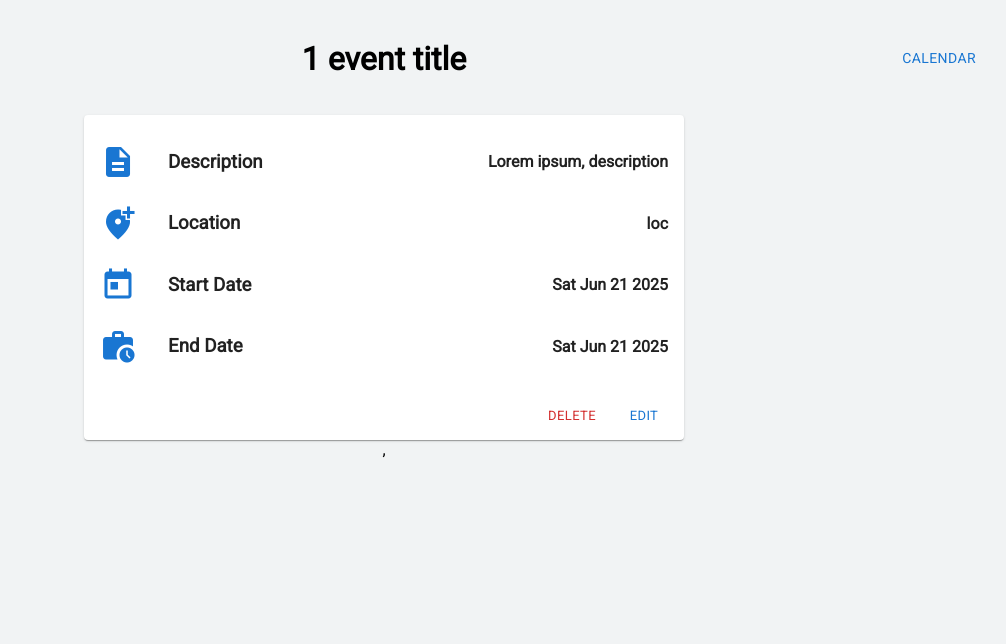
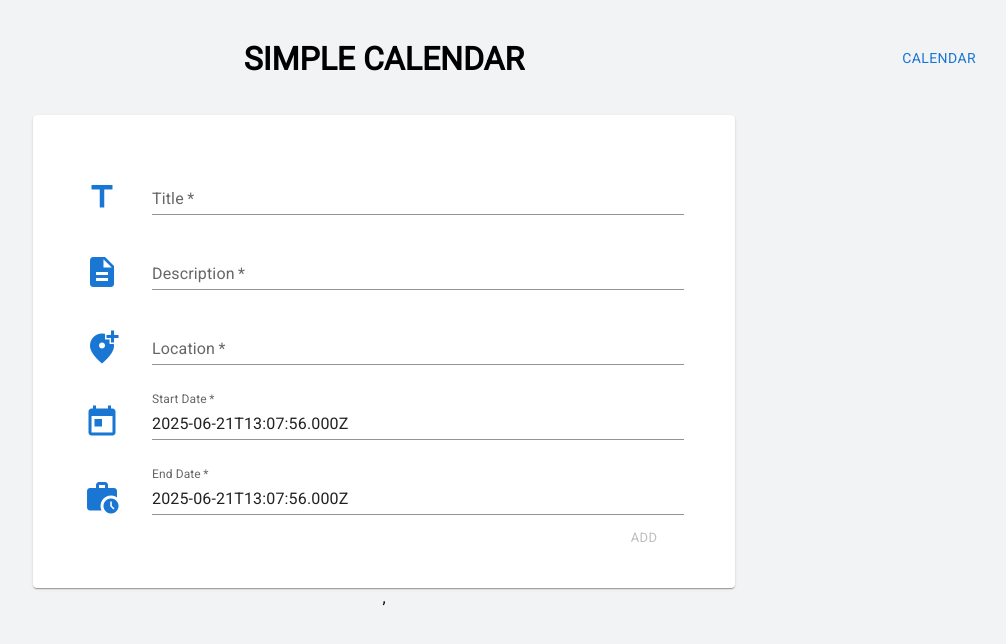
Before and after one commit to NeonMaliket/Test-Task-Simple-Calendar-System, a React (Vite) app in the folder simple-calendar-ui/: page /calendar/event/new in a window 1280 px wide. Shown: the top 644 px of the page, without its empty margins (256-1262 px from the left). Built offline with nearby package versions, Linux system fonts and the light colour scheme.

Commit message:
update with hooks and all pages

```diff
--- a/simple-calendar-ui/src/App.tsx
+++ b/simple-calendar-ui/src/App.tsx
@@ -3,14 +3,19 @@ import './App.css'
 import CalendarPage from './pages/CalendarPage'
 import EventDetailsPage from './pages/EventDetailsPage'
 import EditEventPage from './pages/EditEventPage'
+import Header from './components/Header'
+import { Box } from '@mui/material'
 
 function App() {
 
   return (
     <>
+      <Header title="SIMPLE CALENDAR" />
+      <Box height="3vw" />
       <Routes>
         <Route path='/calendar' element={<CalendarPage />}></Route>
         <Route path='/calendar/event/:id' element={<EventDetailsPage />}></Route>
+        <Route path='/calendar/event/new' element={<EditEventPage />}></Route>
         <Route path='/calendar/event/edit/:id' element={<EditEventPage />}></Route>
         <Route path='*' element={<CalendarPage />}></Route>
       </Routes>
--- /dev/null
+++ b/simple-calendar-ui/src/components/CardInput.tsx
@@ -0,0 +1,50 @@
+import { Box, FormControl, FormHelperText, Icon, TextField } from "@mui/material";
+import { useState, type FunctionComponent } from "react";
+
+interface CardInputProps {
+    label: string
+    value: string | null | undefined
+    icon: string
+    onChange: (text: string) => void
+}
+
+const CardInput: FunctionComponent<CardInputProps> = (props) => {
+
+    const [error, setError] = useState<string>('')
+
+    const onChange = (text: string) => {
+        if (!text) {
+            setError('Required')
+        } else {
+            setError('')
+        }
+        props.onChange(text)
+    }
+
+    return (<>
+        <Box display="flex" alignItems="flex-end" height="75px">
+            <Icon fontSize="large" color="primary">
+                {props.icon}
+            </Icon>
+            <Box mx={2} />
+            <FormControl error variant="standard" fullWidth>
+                <TextField
+                    required
+                    slotProps={{
+                        inputLabel: {
+                            shrink: Boolean(props.value)
+                        }
+                    }}
+                    label={props.label}
+                    variant="standard"
+                    value={props.value}
+                    fullWidth
+                    onChange={(event) => onChange(event.target.value)}
+                />
+                {(error && <FormHelperText>{error}</FormHelperText>)}
+            </FormControl>
+        </Box>
+    </>);
+}
+
+export default CardInput;
--- a/simple-calendar-ui/src/components/Header.tsx
+++ b/simple-calendar-ui/src/components/Header.tsx
@@ -1,14 +1,24 @@
 import { Box, Button } from "@mui/material";
 import type { FunctionComponent } from "react";
-import { useNavigate } from "react-router-dom";
+import { useLocation, useNavigate } from "react-router-dom";
+
+const CALENDAR_LOCATION = '/calendar'
+const ADD_EVENT_LOCATION = '/calendar/event/new'
 
 interface HeaderProps {
     title: string
 }
 
 const Header: FunctionComponent<HeaderProps> = (props: HeaderProps) => {
-    const navigate = useNavigate();
-    const onCalendarClick = () => navigate('/calendar');
+    const navigate = useNavigate()
+    const location = useLocation()
+
+    const onCalendarClick = () => navigate(CALENDAR_LOCATION)
+    const onAddEventClick = () => navigate(ADD_EVENT_LOCATION)
+
+    const isCalendarPage = () => {
+        return location.pathname === CALENDAR_LOCATION
+    }
 
     return (<>
         <Box display="flex" justifyContent="space-between" width="100%">
@@ -21,7 +31,8 @@ const Header: FunctionComponent<HeaderProps> = (props: HeaderProps) => {
                     margin: 0
                 }}
             >{props.title}</h1>
-            <Button onClick={onCalendarClick}>Calendar</Button>
+            {isCalendarPage() && <Button onClick={onAddEventClick}>Add Event</Button>}
+            {!isCalendarPage() && <Button onClick={onCalendarClick}>Calendar</Button>}
         </Box>
     </>);
 }
--- /dev/null
+++ b/simple-calendar-ui/src/hooks/EventHook.ts
@@ -0,0 +1,56 @@
+import { useState } from "react";
+import type { CalendarEvent } from "../types/CalendarEvent";
+
+// const URL = 'http://localhost:8080/api/calendar'
+
+const useEvents = () => {
+    const [events, setEvents] = useState<CalendarEvent[]>([
+        {
+            id: '1',
+            title: '7-8',
+            description: 'desc',
+            startDateTime: new Date(),
+            endDateTime: new Date(),
+            location: 'LOCATION'
+        },
+        {
+            id: '2',
+            title: '2-2',
+            description: 'desc',
+            startDateTime: new Date(),
+            endDateTime: new Date(),
+            location: 'LOCATION'
+        }
+    ])
+    const [errors] = useState<Error | null>()
+
+    const findById = (id: string) => {
+        const result = events.find((event) => event.id === id)
+        console.log("RESULT: ", result);
+
+        return result
+    }
+
+    const add = (event: CalendarEvent) => {
+        console.log("add: ", event)
+        const localEvents = events
+        localEvents.push(event)
+        setEvents(localEvents)
+        console.log("EVENTS: ", events)
+
+    }
+
+    const update = (id: string, event: CalendarEvent) => {
+        console.log("id: ", id)
+        console.log("update: ", event)
+    }
+
+    const remove = (id: string) => {
+        console.log("deletiong with id: ", id)
+
+    }
+
+    return { events, errors, add, update, remove, findById }
+}
+
+export default useEvents;
--- a/simple-calendar-ui/src/index.css
+++ b/simple-calendar-ui/src/index.css
@@ -10,8 +10,15 @@ header {
   justify-content: flex-start;
 }
 
+.center {
+  display: flex;
+  justify-content: center;
+  align-items: center;
+}
+
 .event-card {
-  width: 50%
+  width: 50%;
+  padding: 2vw 4vw;
 }
 
 .fc {
--- a/simple-calendar-ui/src/pages/CalendarPage.tsx
+++ b/simple-calendar-ui/src/pages/CalendarPage.tsx
@@ -1,44 +1,37 @@
-import type { EventClickArg, EventInput } from '@fullcalendar/core'
+import type { EventClickArg } from '@fullcalendar/core'
 
 import interactionPlugin from '@fullcalendar/interaction'
 import FullCalendar from '@fullcalendar/react'
 import timeGridPlugin from '@fullcalendar/timegrid'
 import dayGridPlugin from '@fullcalendar/daygrid'
-import React, { useState } from 'react'
+import React from 'react'
 import { useNavigate } from 'react-router-dom'
-
-const BACK_END_EVENTS = [
-    {
-        id: '1',
-        title: '7-8',
-        start: '2025-06-22T10:00:00',
-        end: '2025-06-22T18:00:00',
-        allDay: false,
-        extendedProps: {
-            description: 'Описание события',
-            location: 'Киев, офис 301',
-        },
-    },
-    {
-        id: '4',
-        title: '10-18',
-        start: '2025-06-22T07:00:00',
-        end: '2025-06-22T08:00:00',
-        allDay: false,
-        extendedProps: {
-            description: 'Описание события',
-            location: 'Киев, офис 301',
-        },
-    }
-]
+import useEvents from '../hooks/EventHook'
 
 const CalendarPage: React.FC = () => {
-    const [events] = useState<EventInput[]>(BACK_END_EVENTS)
+    const { events } = useEvents()
     const navigate = useNavigate()
 
     const handleEventClick = (clickInfo: EventClickArg) => {
         const id = clickInfo.event.id
         navigate(`/calendar/event/${id}`)
+    }
+
+    const calendarEvents = () => {
+        // 2025-06-22T10:00:00
+        return events.map((event) => {
+            return {
+                id: event.id ?? '',
+                title: event.title,
+                start: event.startDateTime?.toISOString(),
+                end: event.endDateTime?.toISOString(),
+                allDay: false,
+                extendedProps: {
+                    description: event.description,
+                    location: event.location,
+                },
+            }
+        })
     }
 
     return (
@@ -47,7 +40,7 @@ const CalendarPage: React.FC = () => {
                 plugins={[timeGridPlugin, interactionPlugin, dayGridPlugin]}
                 initialView="dayGridMonth"
                 selectable={true}
-                events={events}
+                events={calendarEvents()}
                 eventClick={handleEventClick}
                 headerToolbar={{
                     left: 'prev,next',
--- a/simple-calendar-ui/src/pages/EditEventPage.tsx
+++ b/simple-calendar-ui/src/pages/EditEventPage.tsx
@@ -1,12 +1,55 @@
-import type { FunctionComponent } from "react";
-import { useParams } from "react-router-dom";
-
+import { Button, Card, CardActions } from "@mui/material";
+import { useState, type FunctionComponent } from "react";
+import CardInput from "../components/CardInput";
+import useEvents from "../hooks/EventHook";
+import type { CalendarEvent } from "../types/CalendarEvent";
+import { useNavigate, useParams } from "react-router-dom";
 
 const EditEventPage: FunctionComponent = () => {
-    const { id } = useParams<string>()
+    const { id } = useParams()
+    const navigate = useNavigate()
+    const { add, update, findById } = useEvents()
+    const [event, setEvent] = useState<CalendarEvent>(id ? findById(id)! : {
+        id: null,
+        title: "",
+        description: "",
+        location: "",
+        startDateTime: new Date(),
+        endDateTime: new Date(),
+    });
+
+    const disabledButton = (): boolean => {
+        return (
+            !event.title.trim() ||
+            !event.description.trim() ||
+            !event.location.trim() ||
+            !event.startDateTime ||
+            !event.endDateTime
+        );
+    }
+
+    const addOrUpdate = () => {
+        if (id) {
+            update(id, event)
+        } else {
+            add(event)
+        }
+        navigate('/calendar')
+    }
 
     return (<>
-        EDIT EVENT {id}
+        <div className="center">
+            <Card className="event-card">
+                <CardInput label="Title" icon="title" value={event.title} onChange={(text) => setEvent({ ...event, title: text })} />
+                <CardInput label="Description" icon="description" value={event.description} onChange={(text) => setEvent({ ...event, description: text })} />
+                <CardInput label="Location" icon="add_location_alt" value={event.location} onChange={(text) => setEvent({ ...event, location: text })} />
+                <CardInput label="Start Date" icon="today" value={event.startDateTime?.toISOString()} onChange={(text) => setEvent({ ...event, startDateTime: new Date() })} />
+                <CardInput label="End Date" icon="work_history" value={event.endDateTime?.toISOString()} onChange={(text) => setEvent({ ...event, endDateTime: new Date() })} />
+                <CardActions sx={{ justifyContent: 'flex-end' }}>
+                    <Button size="small" disabled={disabledButton()} onClick={addOrUpdate}>Add</Button>
+                </CardActions>
+            </Card>
+        </div>
     </>);
 }
 
--- a/simple-calendar-ui/src/pages/EventDetailsPage.tsx
+++ b/simple-calendar-ui/src/pages/EventDetailsPage.tsx
@@ -1,26 +1,27 @@
 import React, { useEffect, useState } from "react";
 import type { CalendarEvent } from "../types/CalendarEvent";
 import { useNavigate, useParams } from "react-router-dom";
-import { Box, Button, Card, CardActions, CardContent} from "@mui/material";
+import { Button, Card, CardActions, CardContent, Typography } from "@mui/material";
 import CardRow from "../components/CardRow";
-import Header from "../components/Header";
+import useEvents from "../hooks/EventHook";
 
 
 const EventDetailsPage: React.FC = () => {
     const navigate = useNavigate()
+    const { findById, remove } = useEvents()
     const { id } = useParams<string>()
     const [event, setEvent] = useState<CalendarEvent>()
 
     useEffect(() => {
-        setEvent({
-            id: id?.toString() ?? "asd",
-            title: "title",
-            description: "Lorem ipsum, description",
-            startDateTime: new Date(),
-            endDateTime: new Date(),
-            location: "loc"
-        })
-    }, [id])
+        if (id) {
+            const result = findById(id);
+            //TODO: with some validator hz
+            if (!result) {
+                navigate('/calendar')
+            }
+            setEvent(result);
+        }
+    }, [id, findById, navigate])
 
 
     const editEvent = () => {
@@ -28,19 +29,19 @@ const EventDetailsPage: React.FC = () => {
     }
 
     const deleteEvent = () => {
+        if (id) {
+            remove(id)
+        }
         navigate('/calendar')
     }
 
     return (<>
-        <Header title={event?.id === '4' ? "4 event title" : "1 event title"} />
-        <Box height="3vw"/>
-        <Box
-            display="flex"
-            justifyContent="center"
-            alignItems="center"
-        >
+        <div className="center">
             <Card className="event-card">
                 <CardContent>
+                    <Typography gutterBottom variant="h5" component="div">
+                        {event?.title}
+                    </Typography>
                     <CardRow title="Description" icon="description" desc={event?.description}></CardRow>
                     <CardRow title="Location" icon="add_location_alt" desc={event?.location}></CardRow>
                     <CardRow title="Start Date" icon="today" desc={event?.startDateTime?.toDateString() ?? ""}></CardRow>
@@ -51,7 +52,7 @@ const EventDetailsPage: React.FC = () => {
                     <Button size="small" onClick={editEvent}>Edit</Button>
                 </CardActions>
             </Card>
-        </Box>
+        </div>
     </>)
 }
 
--- a/simple-calendar-ui/src/types/CalendarEvent.ts
+++ b/simple-calendar-ui/src/types/CalendarEvent.ts
@@ -1,5 +1,5 @@
 export interface CalendarEvent {
-    id: string
+    id: string | null
     title: string
     description: string
     startDateTime: Date | null
```
Also changed, not shown: 1 other file (tests, documents, lock files or other folders). Lines whose indentation alone changed are shown as unchanged.
